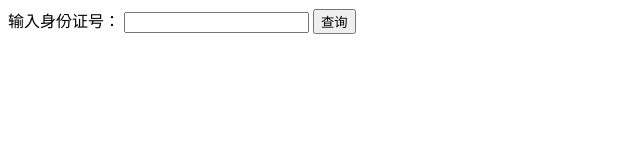
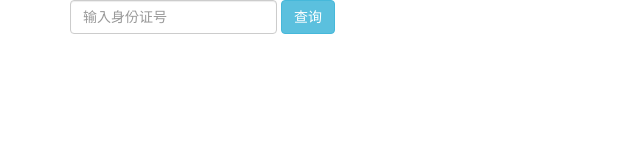
Before and after one commit to guoyu07/IDCardQuery-1, a plain HTML site: page index.html in a window 1280 px wide. Shown: the whole page, without its empty margins (0-640 px from the left). Drawn offline with Linux system fonts and the light colour scheme.

Commit message:
use bootstrap

```diff
--- a/index.html
+++ b/index.html
@@ -2,15 +2,25 @@
 <html lang="en">
 <head>
     <meta charset="UTF-8">
+    <meta http-equiv="X-UA-Compatible" content="IE=edge">
+    <meta name="viewport" content="width=device-width, initial-scale=1">
+    <!-- The above 3 meta tags *must* come first in the head; any other head content must come *after* these tags -->
     <title>身份证查询</title>
+    <link href="static/css/bootstrap.min.css" rel="stylesheet">
+    <!-- HTML5 shim and Respond.js for IE8 support of HTML5 elements and media queries -->
+    <!-- WARNING: Respond.js doesn't work if you view the page via file:// -->
+    <!--[if lt IE 9]>
+    <script src="https://oss.maxcdn.com/html5shiv/3.7.2/html5shiv.min.js"></script>
+    <script src="https://oss.maxcdn.com/respond/1.4.2/respond.min.js"></script>
+    <![endif]-->
 </head>
 <body>
-    <div class="idCardQuery">
-        <label>输入身份证号：</label>
-        <span>
-            <input type="text" id="num_ID_card">
-            <button id="queryBtn">查询</button>
-        </span>
+    <div class="container">
+        <div class="form-inline">
+            <div class="idCardQuery form-group">
+                <input type="text" id="num_ID_card" class="form-control" placeholder="输入身份证号">
+                <button id="queryBtn" class="btn btn-info">查询</button>
+            </div>
         </div>
         <div id="showResult">
             <table>
@@ -32,6 +42,7 @@
                 </tr>
             </table>
         </div>
+    </div>
 
     <script src="static/js/jquery-1.12.1.min.js"></script>
     <script src="static/js/queryIDCard.js"></script>
@@ -44,5 +55,7 @@
             });
         });
     </script>
+    <!-- Include all compiled plugins (below), or include individual files as needed -->
+    <script src="static/js/bootstrap.min.js"></script>
 </body>
 </html>
```
Also changed, not shown: static/css/bootstrap.min.css (added), static/js/bootstrap.min.js (added). Lines whose indentation alone changed are shown as unchanged.
